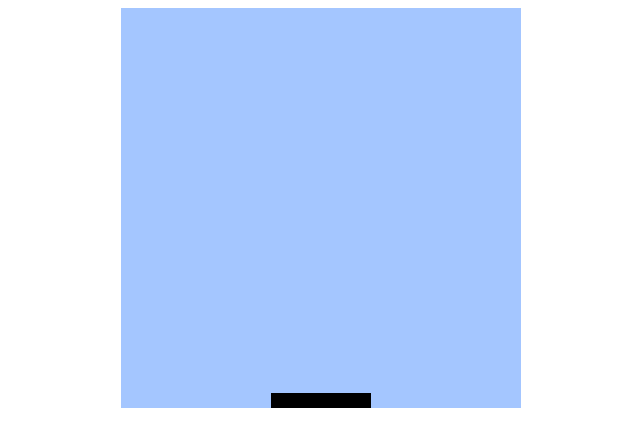
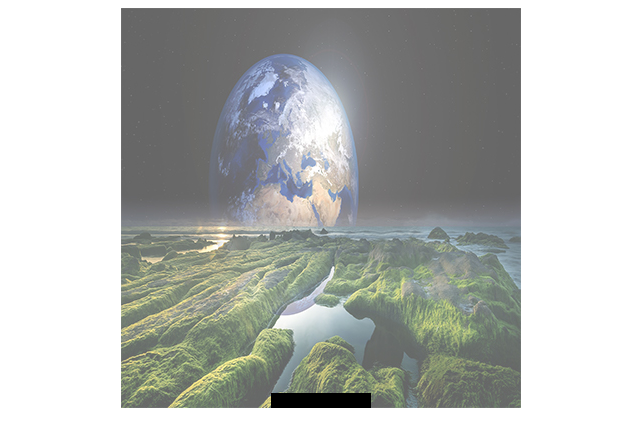
Before and after one commit to coelacanth05/block, a plain HTML site: page index.html in a window 1280 px wide. Shown: the whole page, without its empty margins (319-959 px from the left). Drawn offline with Linux system fonts and the light colour scheme.

Commit message:
12:25まで

```diff
--- a/index.html
+++ b/index.html
@@ -3,10 +3,14 @@
   <head>
     <meta charset="UTF-8" />
     <meta name="viewport" content="width=device-width, initial-scale=1.0" />
+    <link rel="stylesheet" href="/style.css" />
     <title>ブロック崩し</title>
   </head>
   <body>
+    <!-- <img id="img" src="/img/img.jpg" alt="img" /> -->
     <script>
+      const img = document.getElementById("img");
+
       const canvas = document.createElement("canvas");
       const ctx = canvas.getContext("2d");
 
@@ -15,8 +19,11 @@
 
       canvas.setAttribute(
         "style",
-        "display:block; margin:auto;background-color: #A4C6FF"
+        "display:block; margin:auto;background-image:url(img/img.jpg)"
+
+        // "display:block; margin:auto;background-color: #A4C6FF"
       );
+      console.log(img);
       document.body.appendChild(canvas);
 
       const ball = {};
--- /dev/null
+++ b/style.css
@@ -0,0 +1,3 @@
+.canvas{
+  background-image: url(/img/img.jpg);
+}
```
Also changed, not shown: img/img.jpg (added).
